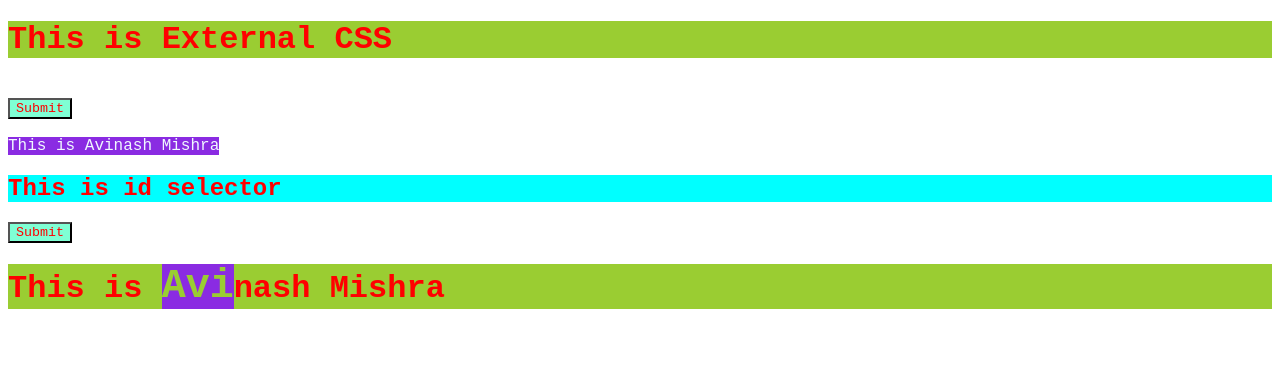
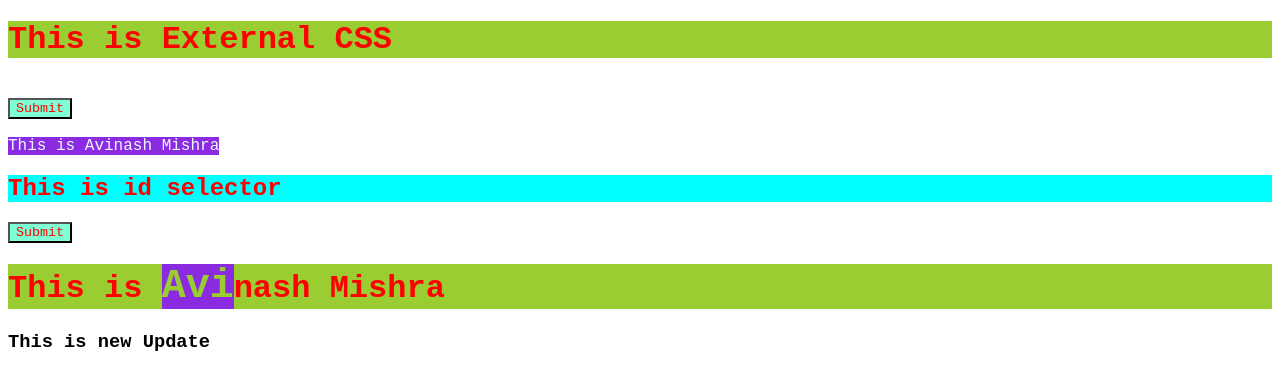
Before and after one commit to Avinahak477/html_css, a plain HTML site: page index.html in a window 1280 px wide. Drawn offline with Linux system fonts and the light colour scheme.

Commit message:
new update

```diff
--- a/index.html
+++ b/index.html
@@ -22,5 +22,7 @@
     <button id ="my-btn">Submit</button>
 
     <h1>This is <span id ="my-spn">Avi</span>nash Mishra</h1>
+
+    <h3>This is new Update</h3>
 </body>
 </html>
```
